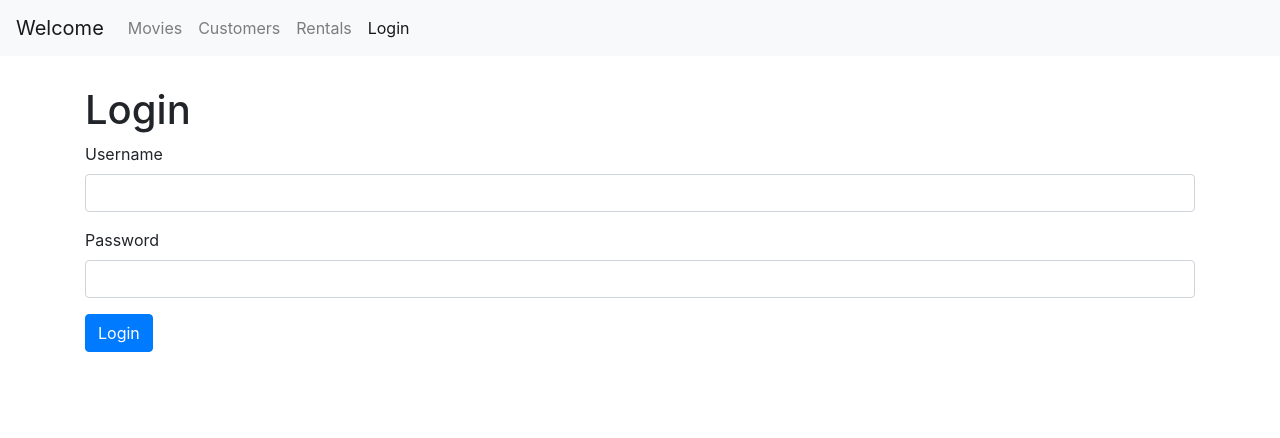
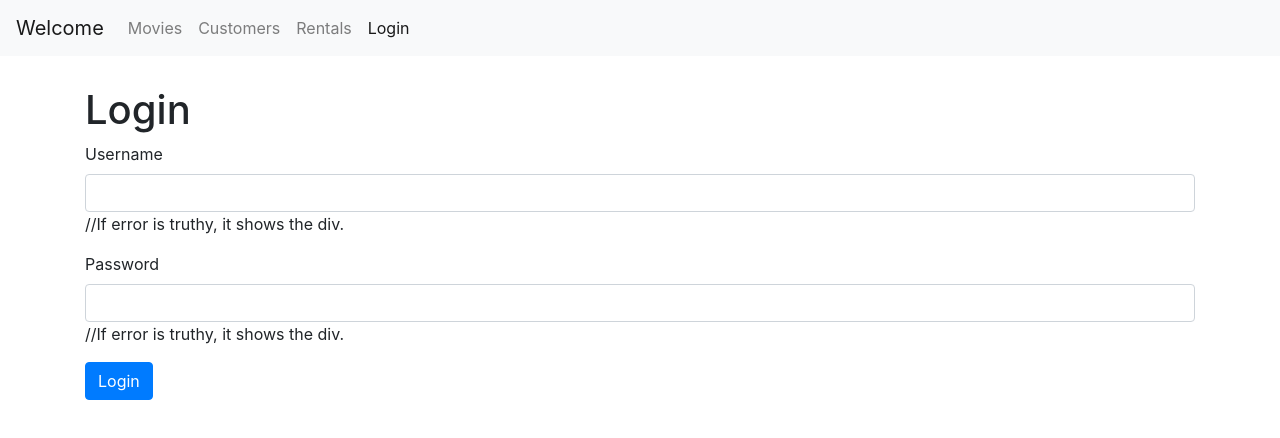
Before and after one commit to matiasg11/firsttry, a React (Create React App) app: page /login in a window 1280 px wide. Shown: the top 438 px of the page. Built offline with nearby package versions, Linux system fonts and the light colour scheme.

Commit message:
Showing the errors when logging in

```diff
--- a/src/components/common/input.jsx
+++ b/src/components/common/input.jsx
@@ -1,19 +1,18 @@
 import React from "react";
 
-const Input = ({ name, label, value, onChange }) => {
+const Input = ({ name, label, value, onChange, error }) => {
     return (
         <div className="form-group">
             <label htmlFor={name}>{label}</label>
             <input
-                // ref={this.username}
                 type="text"
                 className="form-control"
                 onChange={onChange}
                 name={name}
                 value={value}
-                id={name}
-                // placeholder="youremail@emailprovider.com"
-            ></input>
+                id={name}></input>
+            {error && <div className="alert alert-danger">{error}</div>} //If
+            error is truthy, it shows the div.
         </div>
     );
 };
--- a/src/components/loginForm.jsx
+++ b/src/components/loginForm.jsx
@@ -40,7 +40,7 @@ class LoginForm extends Component {
     };
 
     render() {
-        const { account } = this.state;
+        const { account, errors } = this.state;
 
         return (
             <div>
@@ -51,12 +51,14 @@ class LoginForm extends Component {
                         value={account.username}
                         label="Username"
                         onChange={this.handleChange}
+                        error={errors.username}
                     />
                     <Input
                         name="password"
                         value={account.password}
                         label="Password"
                         onChange={this.handleChange}
+                        error={errors.password}
                     />
                     <button className="btn btn-primary">Login</button>
                 </form>
```
